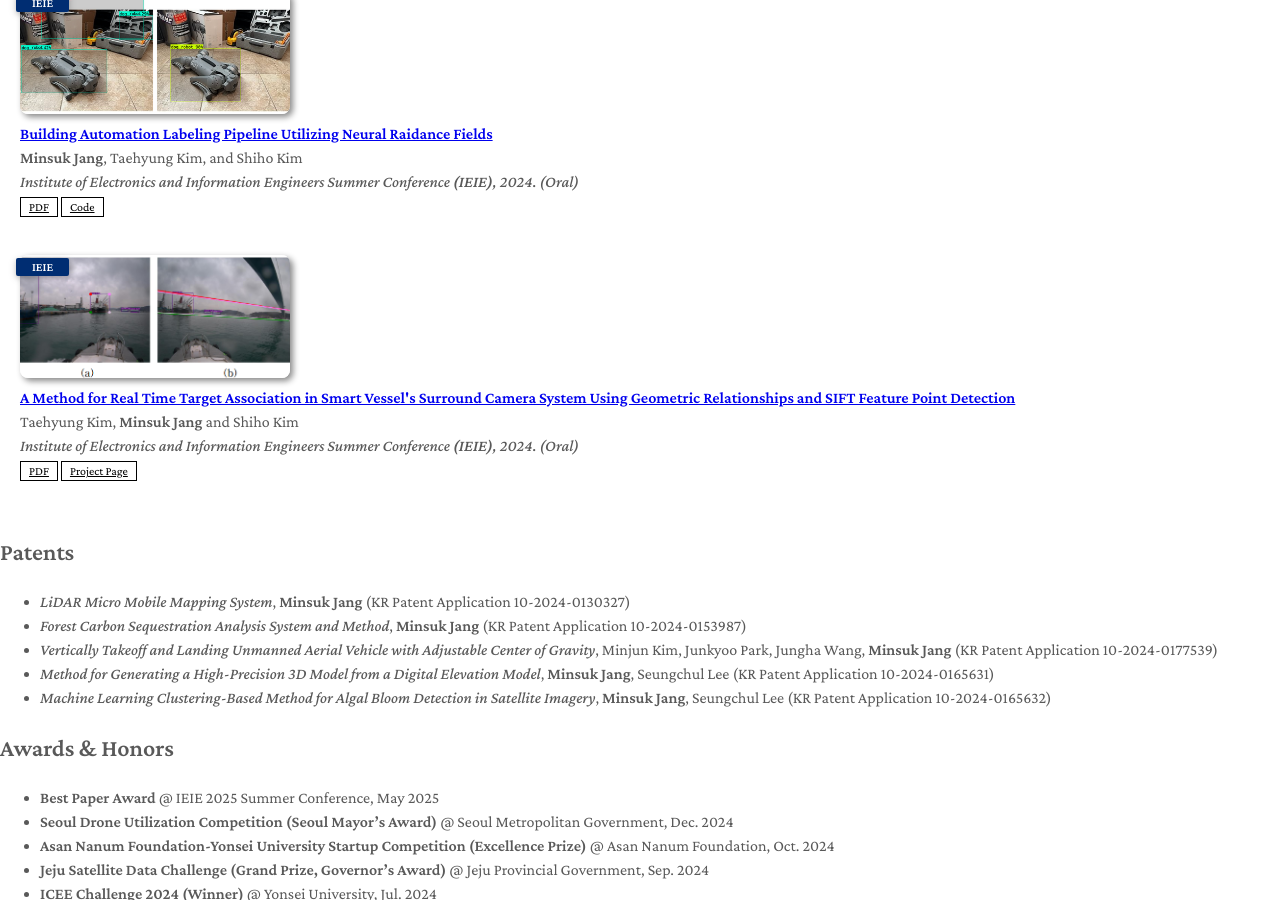
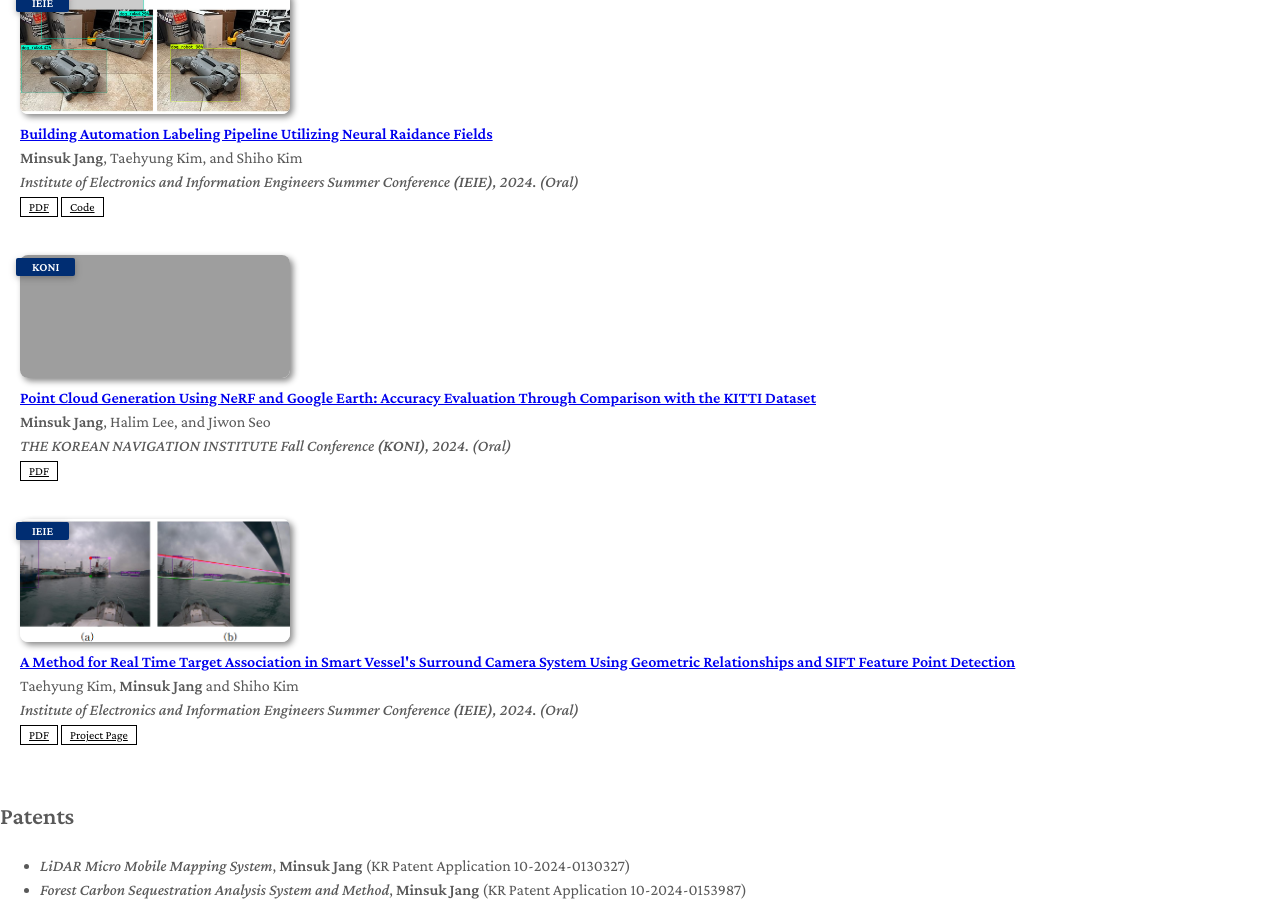
Before and after one commit to tersite1/tersite1.github.io, a Jekyll site: the page built from index.md, in a window 1280 px wide and 900 px high, scrolled down 2337 px. Built offline with Jekyll 4.4.1, drawn with Linux system fonts in a browser that asks for light colours; a style sheet for code colours, icons or effects is not loaded; our own code applies the rules of GitHub Pages for plain Markdown files; grey boxes are pictures that could not be loaded.

Commit message:
Update publications.yml

```diff
--- a/_data/publications.yml
+++ b/_data/publications.yml
@@ -22,6 +22,13 @@ main:
     code: https://github.com/tersite1/VisionCycle
     image: ./assets/img/nerf.png
 
+  - title: "Point Cloud Generation Using NeRF and Google Earth: Accuracy Evaluation Through Comparison with the KITTI Dataset"
+    authors: <strong>Minsuk Jang</strong>, Halim Lee, and Jiwon Seo
+    conference_short: KONI
+    conference:  THE KOREAN NAVIGATION INSTITUTE Fall Conference <strong>(KONI)</strong>, 2024. (Oral)
+    pdf: https://github.com/tersite1/tersite1/files/15329640/koni.pdf
+    image: ./assets/img/koni.png
+
   - title: "A Method for Real Time Target Association in Smart Vessel's Surround Camera System Using Geometric Relationships and SIFT Feature Point Detection"
     authors: Taehyung Kim, <strong>Minsuk Jang</strong> and Shiho Kim
     conference_short: IEIE
```
